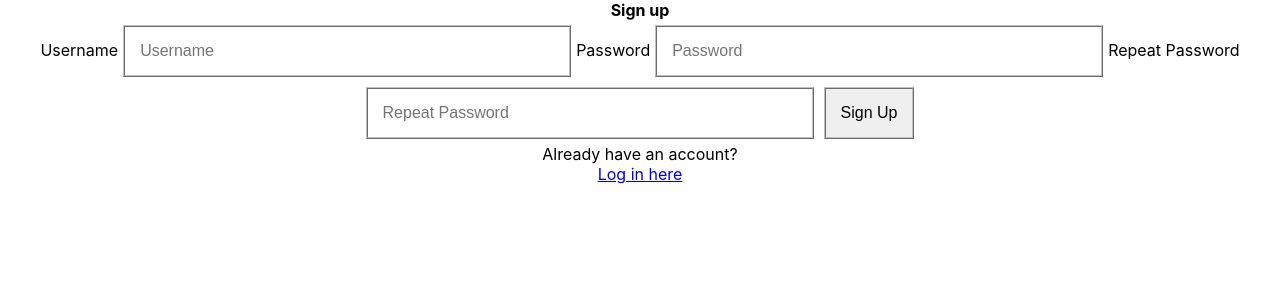
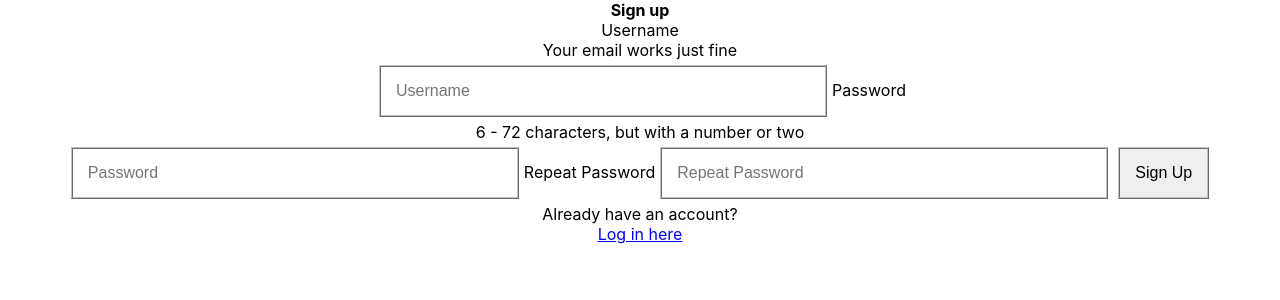
Before and after one commit to zkzerotwo/anime-culture-crypt-capstone-client, a React (Create React App) app: page /register in a window 1280 px wide. Shown: the top 300 px of the page. Built offline with nearby package versions, Linux system fonts and the light colour scheme.

Commit message:
registration edit

```diff
--- a/src/LandingPage/LandingPage.js
+++ b/src/LandingPage/LandingPage.js
@@ -3,7 +3,6 @@ import SearchBar from '../SearchBar/SearchBar'
 import Footer from '../Footer/Footer'
 import NavBar from '../NavBar/NavBar'
 import LootboxSearchBar from '../LootboxSearchBar/LootboxSearchBar'
-// import ResultBar from '../ResultBar/ResultBar'
 
 
 export default class LandingPage extends React.Component {
@@ -27,7 +26,7 @@ export default class LandingPage extends React.Component {
                 </header>
                 <div className="intro-card">
                     <h2>You've unlocked The Lootbox!</h2>
-                    <p>Inside you'll find curated lists of its users favorite anime and manga. Search our database of anime and manga to find titles by genre. Then, sign up to be able to save your selections to your personally styled Lootbox. Create a name and description for your Lootbox for other users to search and grow their collection!</p>
+                    <p>Inside you'll find curated lists of our users' favorite anime and manga. Search our database of anime and manga to find titles or description. Then, sign up to be able to save your selections to your personally styled Lootbox. Create a name and description for your Lootbox and for each drop inside to give people peek into your personal style. Find your next great show from for other users to search and grow their collection!</p>
                 </div>
 
 
--- a/src/Register/Register.js
+++ b/src/Register/Register.js
@@ -109,7 +109,7 @@ export default class Register extends React.Component {
                 //console.log('user:', response)
                 TokenService.saveAuthToken(response.authToken)
                 TokenService.saveUserId(response.id)
-                // window.location = "/add-item"
+                window.location = "/dashboard"
             })
 
             .catch(res => {
@@ -131,6 +131,7 @@ export default class Register extends React.Component {
                             {msg}
                         </div>
                         <label htmlFor="username">Username</label>
+                        <p>Your email works just fine</p>
                         <input
                             type="text"
                             name="user_name"
@@ -147,6 +148,7 @@ export default class Register extends React.Component {
                         )}
 
                         <label>Password</label>
+                        <p>6 - 72 characters, but with a number or two</p>
                         <input
                             type="Password"
                             name="password"
--- a/src/SearchBar/SearchBar.js
+++ b/src/SearchBar/SearchBar.js
@@ -10,7 +10,7 @@ export default class SearchBar extends React.Component {
                 q: ""
             },
             options: [
-                "anime", "manga", "person", "character"
+                "anime", "manga", "character"
             ],
             searchConfig: 'anime',
             searchResults: [],
@@ -91,7 +91,7 @@ export default class SearchBar extends React.Component {
                 )
             })
         // console.log(searchType, "checking search type")
-        console.log(this.state, "state check")
+        // console.log(this.state, "state check")
         return (
             <section className='search-bar'>
                 <form onSubmit={e => this.handleSubmit(e)}>
```
